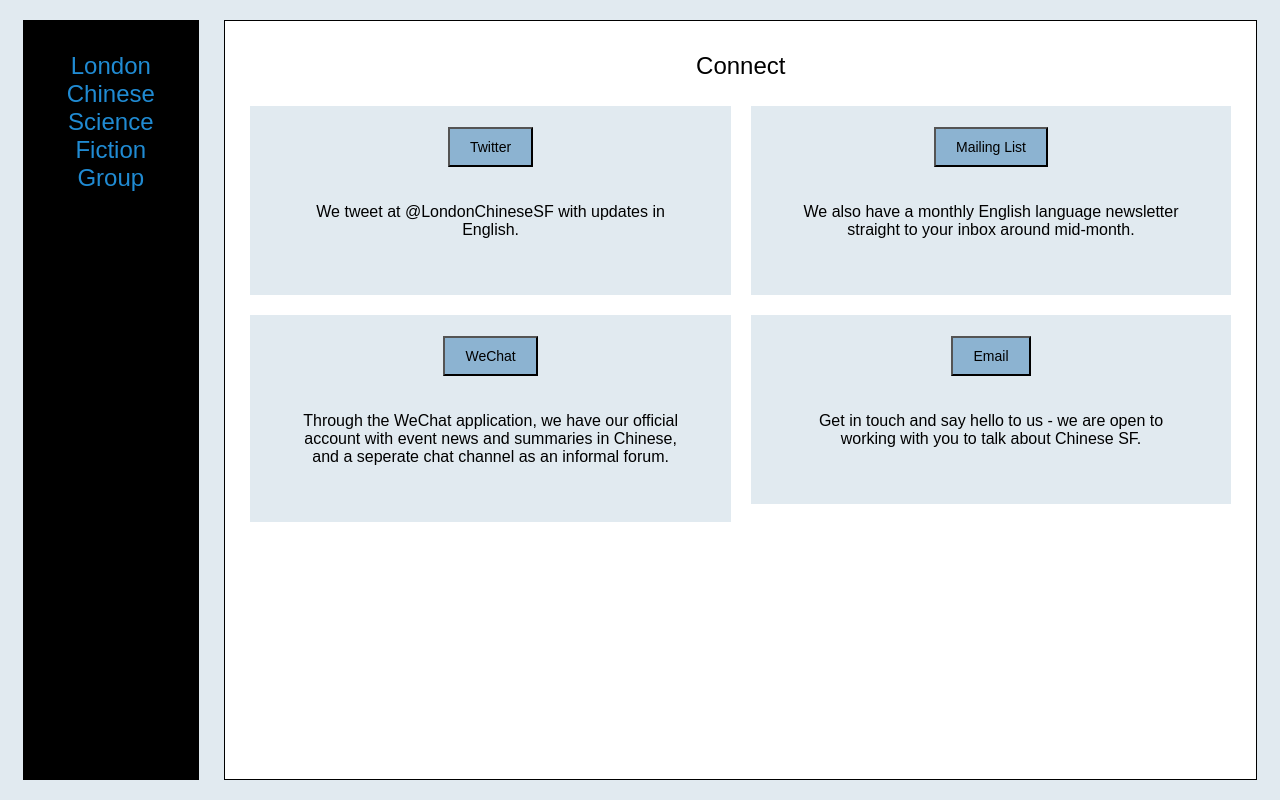
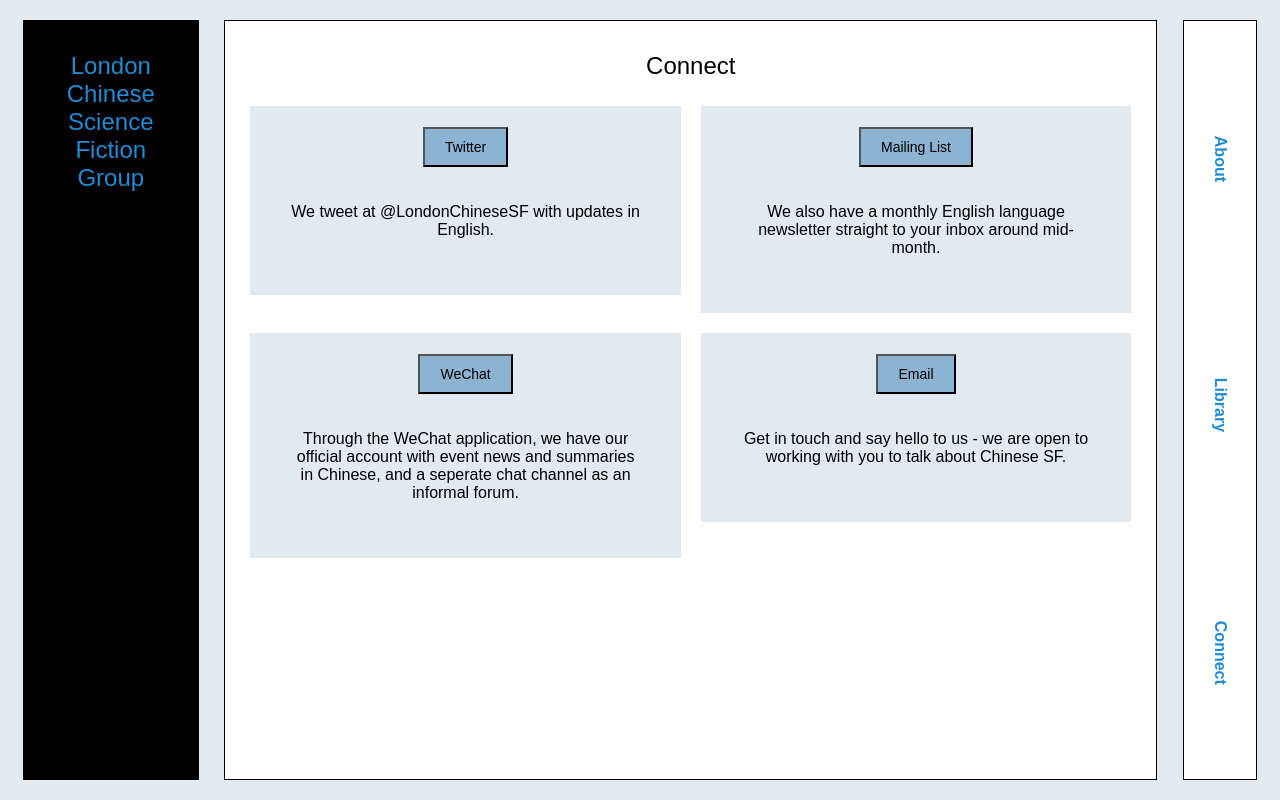
Before and after one commit to angelaytc/LCSFG, a plain HTML site: page connect.html in a window 1280 px wide. Drawn offline with Linux system fonts and the light colour scheme; a web font is replaced by a local one.

Commit message:
navbar across all pages

```diff
--- a/connect.html
+++ b/connect.html
@@ -58,5 +58,17 @@
               </div>
             </div>
 
+          </div>
+        </div>
+
+        <!---MENU--->
+        <div id="d" class="wrapper">
+          <div class="inner menu">
+          <a href= "about.html"> <h4 class="rotate">About</h4> </a>
+          <a href= "library.html"> <h4 class="rotate">Library</h4></a>
+          <a href= "connect.html"> <h4 class="rotate">Connect</h4> </a>
+          </div>
+        </div>
+
     </body>
 </html>
```
Also changed, not shown: about.html (+14 -0 lines), library.html (+10 -0 lines), news.html (+12 -1 lines), stories.html (+12 -0 lines).
